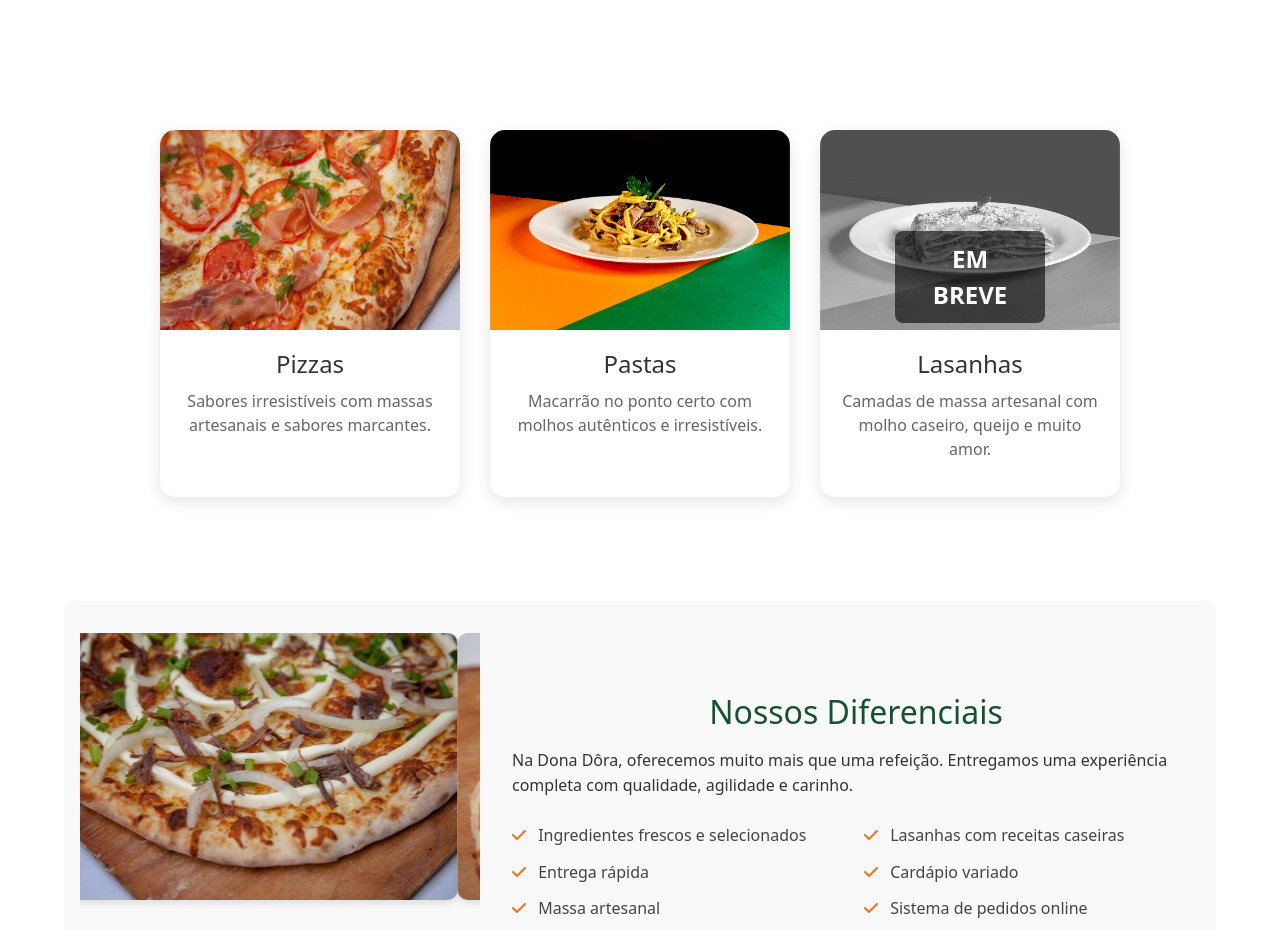
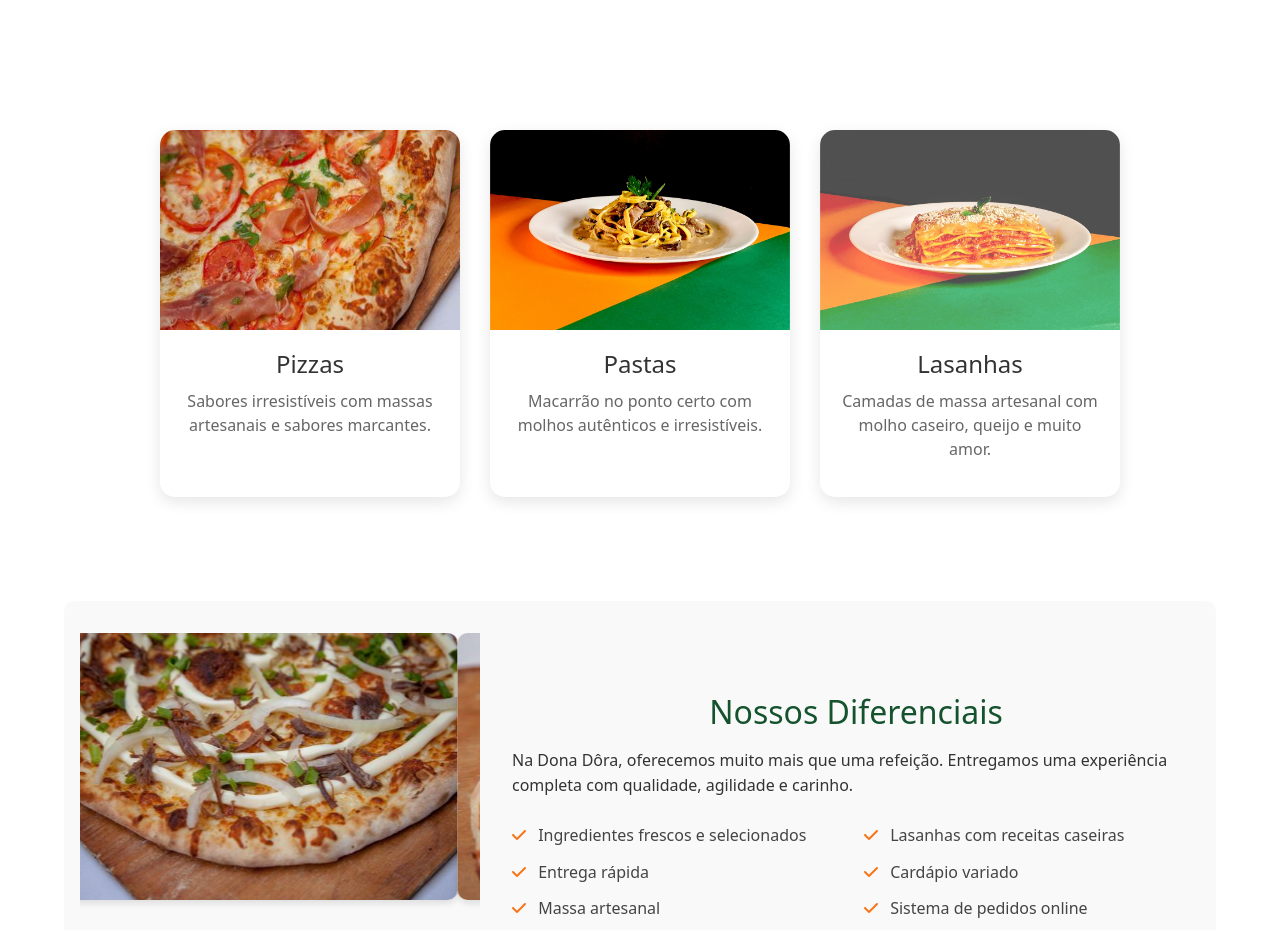
Before and after one commit to HenriquePirez/landing-page-test, a website: page index.html in a window 1280 px wide. Shown: the part 1080-2010 px from the top of the page. Drawn offline with nearby package versions, Linux system fonts and the light colour scheme.

Commit message:
:sparkles:  Comment out "Em breve" text and grayscale filter for lasanha image

```diff
--- a/index.html
+++ b/index.html
@@ -88,7 +88,7 @@
         <img src="/images/massas/lasanha bolonhesa.jpg" alt="Lasanha">
         <h3>Lasanhas</h3>
         <p>Camadas de massa artesanal com molho caseiro, queijo e muito amor.</p>
-        <span class="em-breve">Em breve</span>
+        <!-- <span class="em-breve">Em breve</span> -->
       </div>
     </div>
   </section>
--- a/styles/style.css
+++ b/styles/style.css
@@ -323,7 +323,7 @@ section h2 {
 
 /* Deixa a imagem em preto e branco só na classe lasanha */
 .produto.lasanha img {
-  filter: grayscale(100%);
+  /* filter: grayscale(100%); */
   opacity: 0.7; /* deixa um pouco esmaecida pra destacar o texto */
 }
 
```
